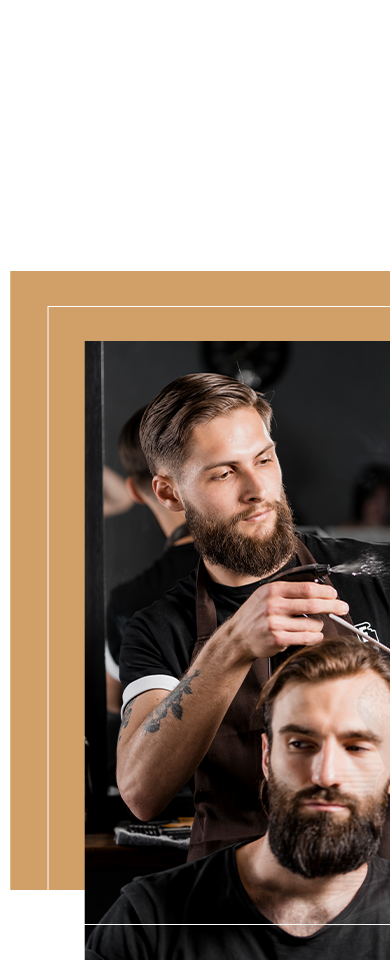
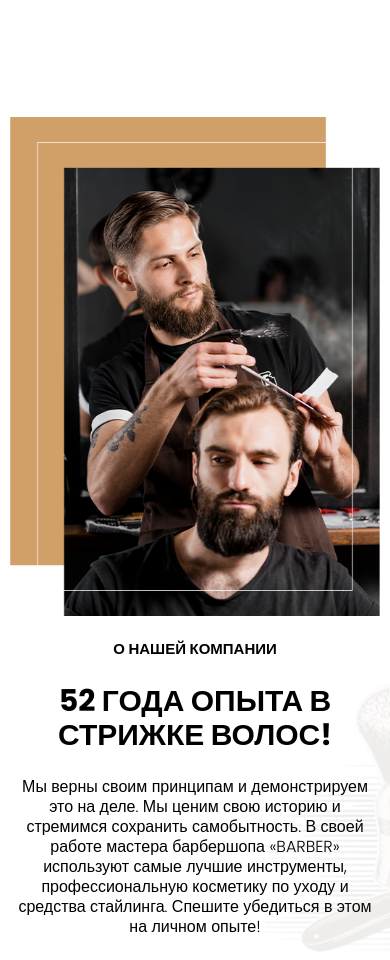
Before and after one commit to timurtheprogrammer777/the-fourth-layout-for-a-freelance, a plain HTML site: page index.html in a window 390 px wide. Shown: the part 543-1503 px from the top of the page. Drawn offline with nearby package versions, Linux system fonts and the light colour scheme; files whose address does not match are found by name.

Commit message:
exp block adaptive done

```diff
--- a/scss/style.scss
+++ b/scss/style.scss
@@ -834,6 +834,16 @@ h2{
         opacity: 1;
         display: block;
     }
+    .exp{
+        .exp__inner-right-content{
+            span{
+                font-size: 15px;
+            }
+            h2{
+                font-size: 30px;
+            }
+        }
+    }
 }
 
 @media(max-width:870px){
@@ -856,6 +866,16 @@ h2{
             font-size: 50px;
         }
 
+    }
+    .exp{
+        .exp__inner{
+            flex-direction: column;
+            text-align: center;
+            .exp__inner-right-content{
+                margin-top: 20px;
+                margin-left: 0;
+            }
+        }
     }
 }
 @media(max-width:650px){
@@ -891,6 +911,21 @@ h2{
         }
 
     }
+    .exp{
+        .exp__inner{
+            .exp__inner-left-content{
+                img{
+                    width: 100%;
+                }
+            }
+            .exp__inner-right-content{
+                p{
+                    font-size: 16px;
+                    line-height: 20px;
+                }
+            }
+        }
+    }
 }
 
 @media(max-width:400px){
```
Also changed, not shown: css/style.min.css.
